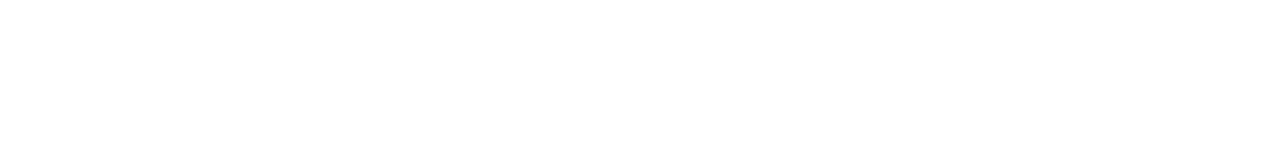
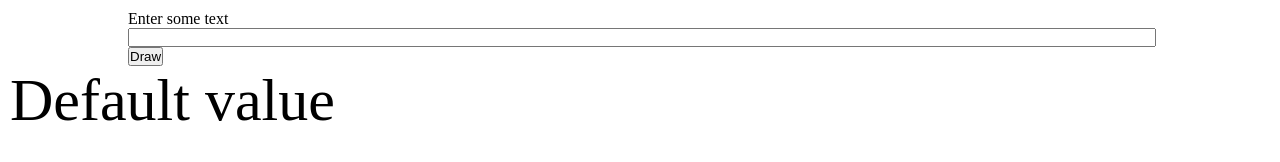
Before and after one commit to manoj-nama/canvas-banner, a website: page app/index.html in a window 1280 px wide. Drawn offline with Linux system fonts and the light colour scheme.

Commit message:
Added a form to draw basic strings

```diff
--- a/app/css/common.css
+++ b/app/css/common.css
@@ -0,0 +1,27 @@
+* {
+	margin: 0;
+	padding: 0;
+}
+
+#artboard {
+	width: 100%;
+	height: 100%;
+}
+
+form {
+	position: absolute;
+	width: 80%;
+	margin: 0 auto;
+	left: 0;
+	right: 0;
+	top: 10px;
+	z-index: 1001;
+}
+
+form label {
+	display: block;
+}
+form input {
+	display: block;
+	width: 100%;
+}
--- a/app/index.html
+++ b/app/index.html
@@ -10,9 +10,17 @@
 </head>
 <body>
 
-	<canvas id="artboard"></canvas>
+	<form>
+		<label for="textVal">Enter some text</label>
+		<input type="text" name="textVal" id="textVal">
+		<button id="redrawBtn">Draw</button>
+	</form>
+
+	<canvas id="artboard">
+		<strong>Upgrade to a new browser!</strong>
+	</canvas>
 
 	<!-- Include scripts -->
-	<script src="js/main.js"></script>
+	<script src="js/main.js" defer></script>
 </body>
 </html>
--- a/app/js/main.js
+++ b/app/js/main.js
@@ -1 +1,57 @@
 'use strict';
+
+(function () {
+	// Initialize defaults
+	var artBoard = document.getElementById("artboard"),
+		redrawBtn = document.getElementById("redrawBtn"),
+		textField = document.getElementById("textVal"),
+		value = "Default value",
+		resizeDebouceTimer = null,
+		ctx,
+		WIDTH = artboard.width,
+		HEIGHT = artboard.height;
+
+	//Support detection
+	if(!artBoard.getContext) {
+		console.log("Canvas not supported. ABORTING");
+		return;
+	}
+
+	console.info("Borwser supports Canvas API");
+	ctx = artBoard.getContext("2d");
+
+	//Draw methods
+	function draw() {
+		ctx.clearRect(0, 0,WIDTH, HEIGHT);
+		ctx.font = "60px Times New Roman";
+		ctx.fillStyle = "Black";
+		ctx.fillText(value, 10, 120);
+
+		console.info("Canvas sized at", WIDTH + "x" + HEIGHT);
+	}
+
+	//Event Handlers
+	function onWindowResize(e) {
+		clearTimeout(resizeDebouceTimer);
+		resizeDebouceTimer = setTimeout(function () {
+			artboard.width = window.innerWidth;
+			artboard.height = window.innerHeight;
+			WIDTH = artboard.width,
+			HEIGHT = artboard.height;
+			requestAnimationFrame(draw);
+		}, 50);
+	}
+
+	function onRedrawBtnClicked(e) {
+		e.preventDefault();
+		value = textField.value;
+		requestAnimationFrame(draw);
+	}
+
+	window.addEventListener("resize", onWindowResize, false);
+	redrawBtn.addEventListener("click", onRedrawBtnClicked, false);
+
+	//Init
+	onWindowResize();
+
+})();
```
